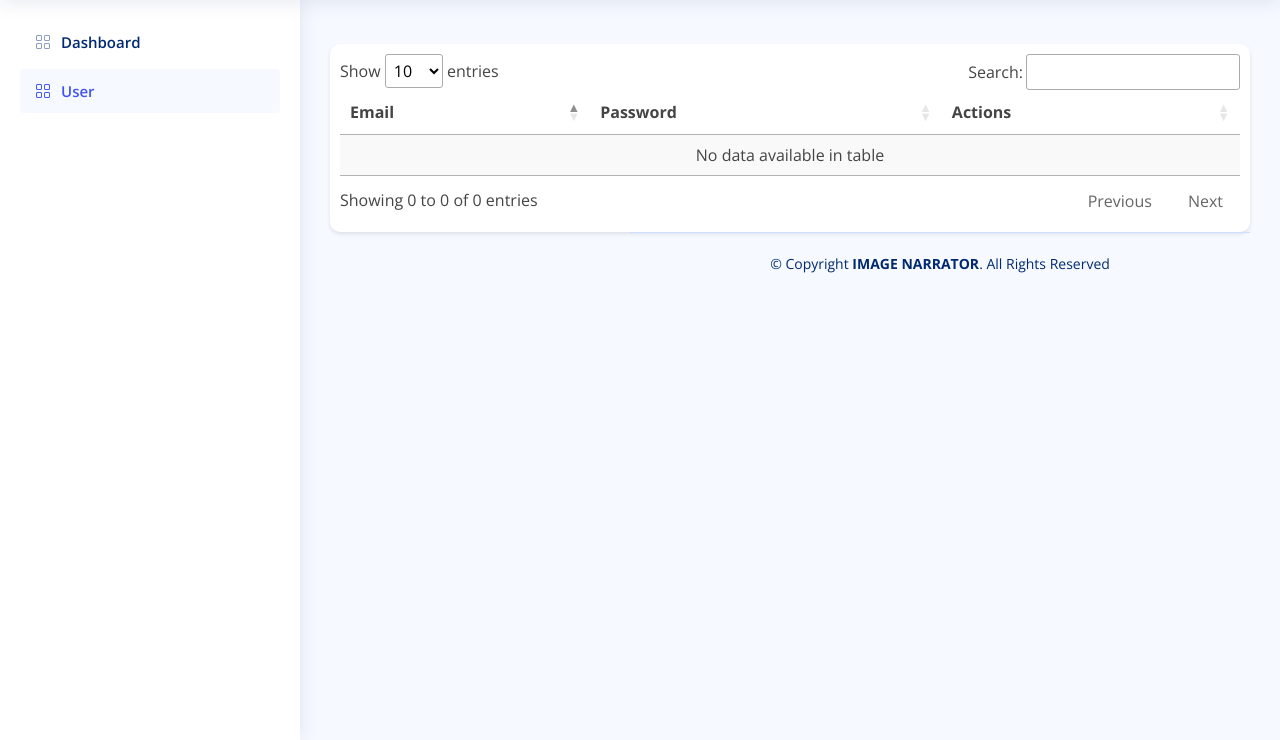
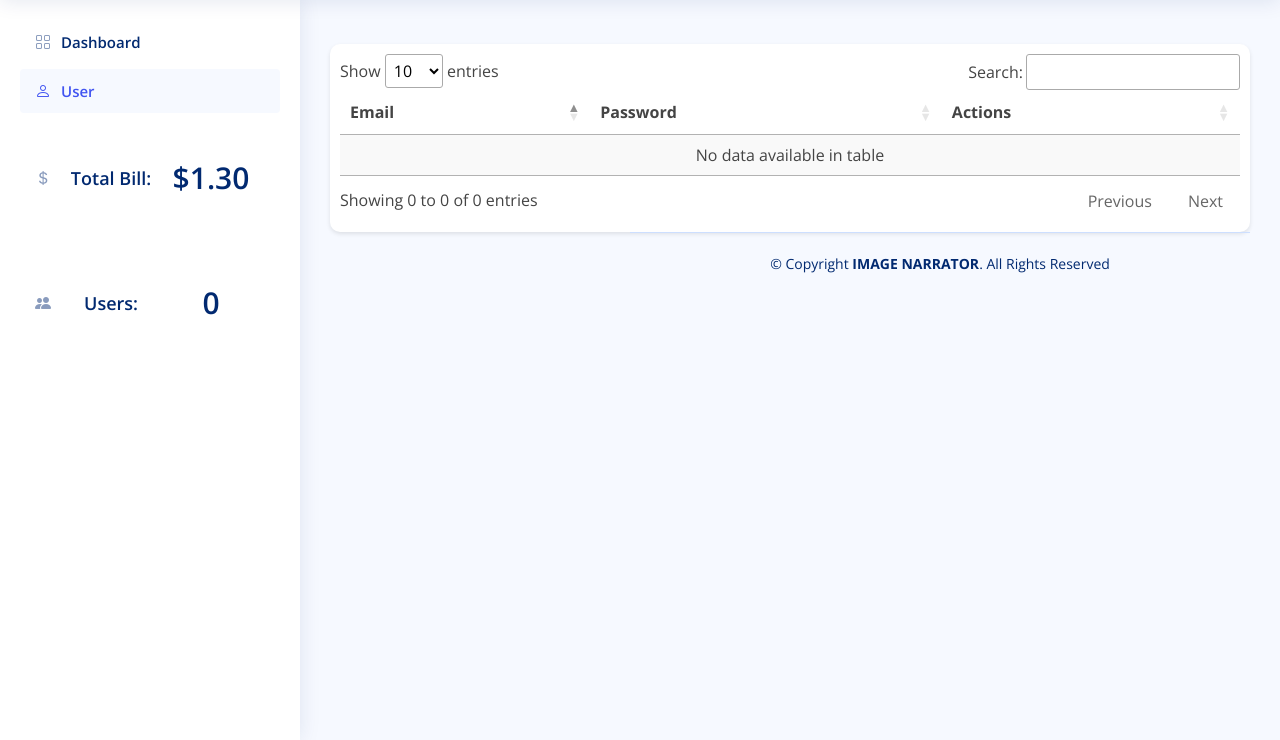
Before and after one commit to Lisa123wang/ImageNarrator, a PHP site: page /pages-user.php in a window 1280 px wide. Shown: the part 60-800 px from the top of the page. Run offline with PHP 8.4, Linux system fonts and the light colour scheme; the visitor is signed in with stand-in values (Sample User, id 1); tables that the repository leaves empty or names only in its code hold one stand-in row (values such as "Sample post"); some libraries are stand-ins or nearby versions.

Commit message:
total user and bill

```diff
--- a/NarratorAdmin/pages-user.php
+++ b/NarratorAdmin/pages-user.php
@@ -64,6 +64,74 @@
     while ($row = mysqli_fetch_assoc($resultUserData)) {
         $userData[] = $row;
     }
+    $email = $_SESSION['email'];
+    $sqlUser = "SELECT userID FROM user WHERE email = ?";
+    $stmtUser = mysqli_prepare($link, $sqlUser);
+    mysqli_stmt_bind_param($stmtUser, "s", $email);
+    mysqli_stmt_execute($stmtUser);
+    $resultUser = mysqli_stmt_get_result($stmtUser);
+    $user = mysqli_fetch_assoc($resultUser);
+    $userID = $user['userID'];
+
+    // Revised query to get screenshot counts by month for all users
+    $sqlScreenshotCount = "SELECT DATE_FORMAT(dateCreated, '%Y-%m') AS month, COUNT(*) AS scshotCount
+                           FROM imagerecognition
+                           GROUP BY month
+                           ORDER BY month";
+    $stmtScreenshotCount = mysqli_prepare($link, $sqlScreenshotCount);
+    mysqli_stmt_execute($stmtScreenshotCount);
+    $resultScreenshotCount = mysqli_stmt_get_result($stmtScreenshotCount);
+
+    // Set up an array for all months
+    $all_months = [
+        "January", "February", "March", "April", "May", "June",
+        "July", "August", "September", "October", "November", "December"
+    ];
+
+    $labels = [];
+    $bills = [];
+    $current_year = date("Y");
+    for ($month = 1; $month <= 12; $month++) {
+        $labels[] = $all_months[$month - 1] . " " . $current_year;
+        $bills[] = 0;
+    }
+
+    // Update bills based on the result
+    $screenshot_cost = 1.3;
+    while ($row = mysqli_fetch_assoc($resultScreenshotCount)) {
+        $month_year = explode("-", $row['month']);
+        $month = intval($month_year[1]);
+        $month_name = $all_months[$month - 1] . " " . $month_year[0];
+        $index = array_search($month_name, $labels);
+        if ($index !== false) {
+            $bills[$index] = intval($row['scshotCount']) * $screenshot_cost;
+        }
+    }
+
+    // Revised query to get video tag counts
+    $sqlVideoTagCount = "SELECT tags, COUNT(*) AS tagCount
+                         FROM video
+                         GROUP BY tags";
+    $stmtVideoTagCount = mysqli_prepare($link, $sqlVideoTagCount);
+    mysqli_stmt_execute($stmtVideoTagCount);
+    $resultVideoTagCount = mysqli_stmt_get_result($stmtVideoTagCount);
+
+    $tags = [];
+    $tagCounts = [];
+    while ($row = mysqli_fetch_assoc($resultVideoTagCount)) {
+        $tags[] = $row['tags'];
+        $tagCounts[] = intval($row['tagCount']);
+    }
+    $sqlTotalBill = "SELECT COUNT(*) AS totalScreenshotCount FROM imagerecognition";
+    $resultTotalBill = mysqli_query($link, $sqlTotalBill);
+    $rowTotalBill = mysqli_fetch_assoc($resultTotalBill);
+    $totalBill = $rowTotalBill['totalScreenshotCount'] * $screenshot_cost;
+
+    // User count calculation
+    $sqlUserCount = "SELECT COUNT(*) AS userCount FROM user WHERE role = 'user'";
+    $resultUserCount = mysqli_query($link, $sqlUserCount);
+    $rowUserCount = mysqli_fetch_assoc($resultUserCount);
+    $userCount = $rowUserCount['userCount'];
 ?>
 
    <!-- ======= Header ======= -->
@@ -142,10 +210,29 @@
         </li><!-- End Dashboard Nav -->
         <li class="nav-item">
             <a class="nav-link " href="pages-user.php">
-                <i class="bi bi-grid"></i>
+                <i class="bi bi-person"></i>
                 <span>User</span>
             </a>
-        </li>
+        </li><!-- End User Nav -->
+        <li class="nav-item">
+    <a class="nav-link collapsed" href="#">
+        <i class="bi bi-currency-dollar"></i>
+        <span style="font-size: 1.2em; display: inline-block; width: 100px; height: 100px; text-align: center; line-height: 100px;">Total Bill:</span>
+        <br>
+        <span style="font-size: 2em; display: inline-block; width: 100px; height: 100px; text-align: center; line-height: 100px;"><?php echo "$" . number_format($totalBill, 2); ?></span>
+    </a>
+</li><!-- End Total Bill Nav -->
+<li class="nav-item">
+    <a class="nav-link collapsed" href="#">
+        <i class="bi bi-people-fill"></i>
+        <span style="font-size: 1.2em; display: inline-block; width: 100px; height: 100px; text-align: center; line-height: 100px;">Users:</span>
+        <br>
+        <span style="font-size: 2em; display: inline-block; width: 100px; height: 100px; text-align: center; line-height: 100px;"><?php echo $userCount; ?></span>
+    </a>
+</li>
+
+
+
 
     </ul>
 </aside><!-- End Sidebar-->
```
Also changed, not shown: NarratorAdmin/pages-members.php (+11 -5 lines).
